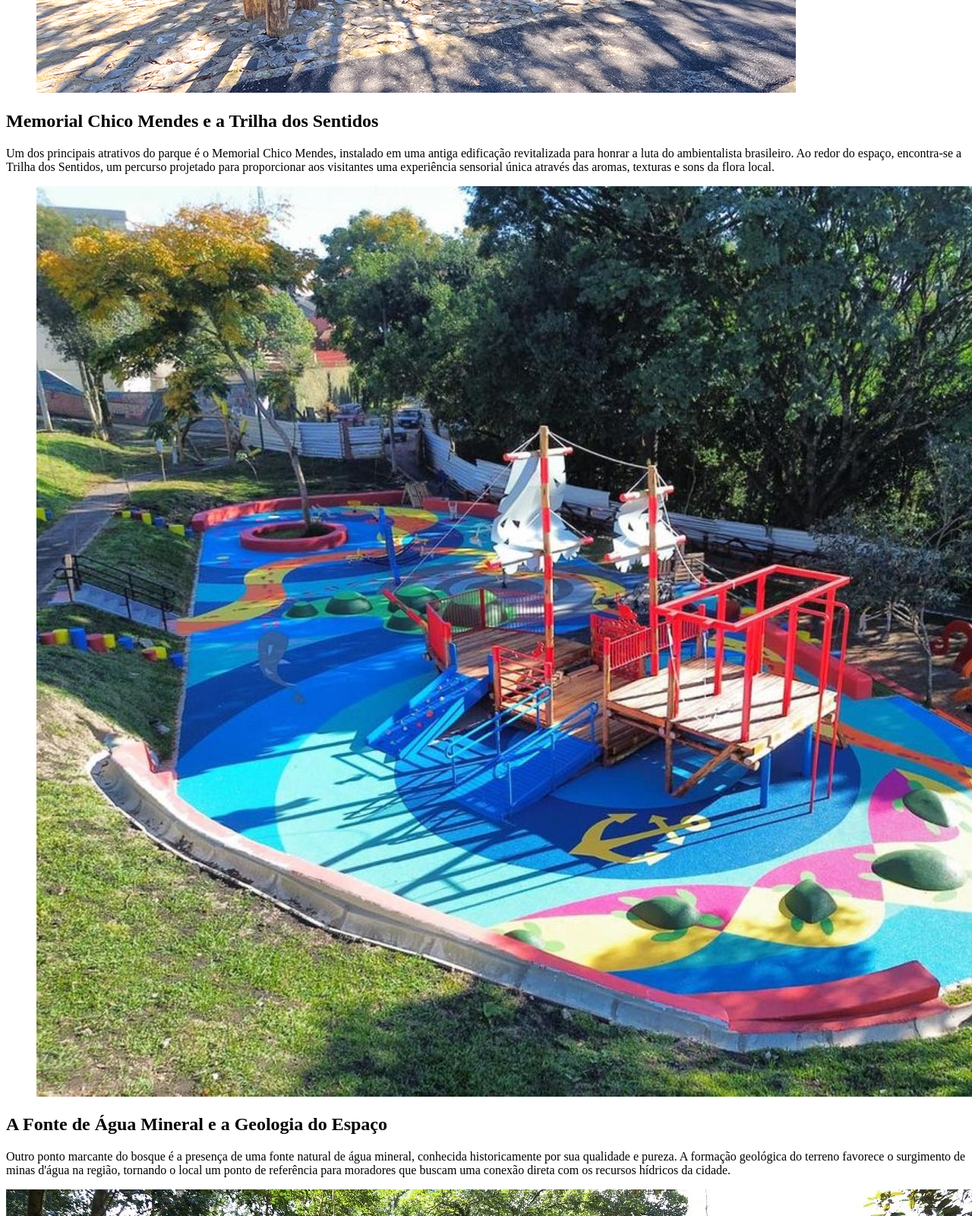
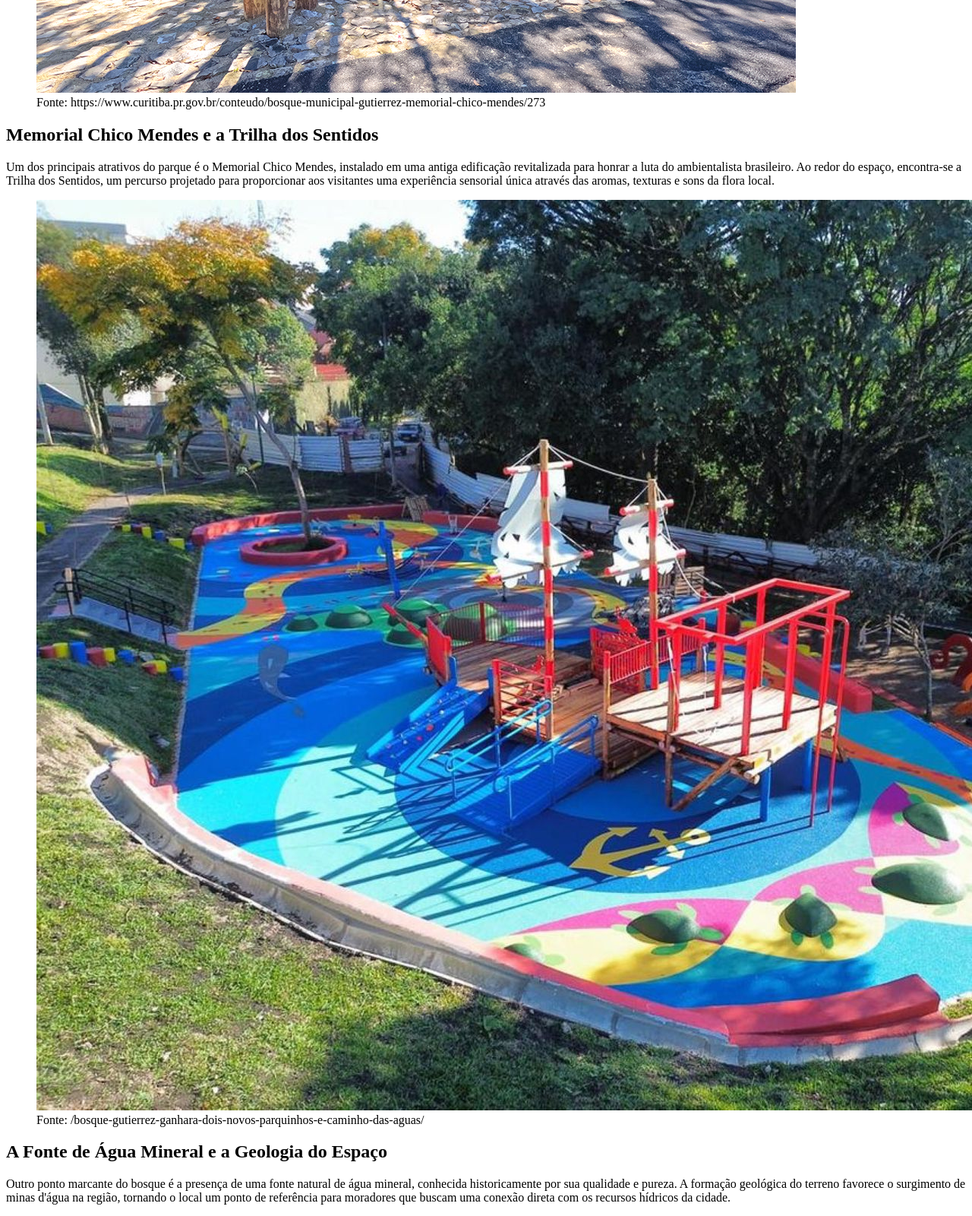
Before and after one commit to lauramoraesrodrigues-del/Bosque-Gutierrez, a plain HTML site: page index.html in a window 1280 px wide. Shown: the part 700-2300 px from the top of the page at 76% size. Drawn offline with Linux system fonts and the light colour scheme.

Commit message:
adicionamos os endereços das imagens

```diff
--- a/index.html
+++ b/index.html
@@ -26,6 +26,9 @@
         </p>
         <figure>
             <img src="imagem1.jpg" alt="uma imagem sobre uma parte do parque" img>
+            <figcaption>
+                Fonte: https://www.curitiba.pr.gov.br/conteudo/bosque-municipal-gutierrez-memorial-chico-mendes/273
+            </figcaption>
         </figure>
     </section>
             <section id="memorial">
@@ -38,6 +41,9 @@
                 </p>
                 <figure>
                     <img src="imagem2.jpeg" alt="uma imagem sobre um ponto especifo do parque" img>
+                    <figcaption>
+                        Fonte: /bosque-gutierrez-ganhara-dois-novos-parquinhos-e-caminho-das-aguas/
+                    </figcaption>
                 </figure>
             </section>
             <section id="fonte">
@@ -48,6 +54,9 @@
                     minas d'água na região, tornando o local um ponto de referência para moradores que buscam uma
                     conexão direta com os recursos hídricos da cidade.</p>
                     <img src="imagem3.jpg" alt="um pouco sobre o parque" img>
+                    <figcaption>
+                        Fonte: https://www.curitiba.pr.gov.br/conteudo/bosque-municipal-gutierrez-memorial-chico-mendes/273
+                    </figcaption>
             </section>
 
 </body>
```
